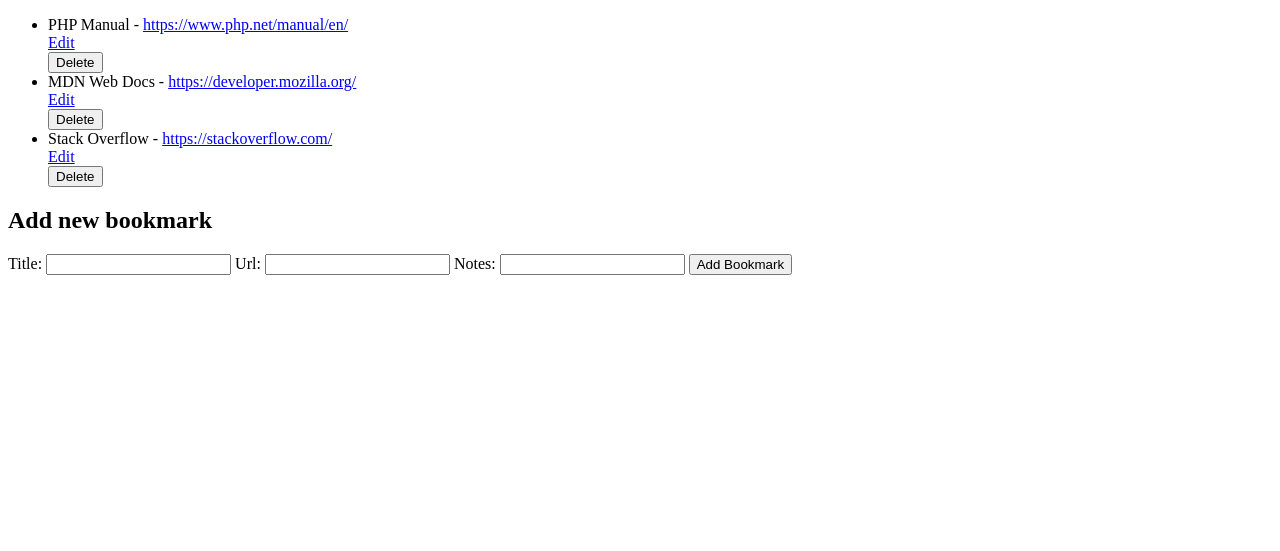
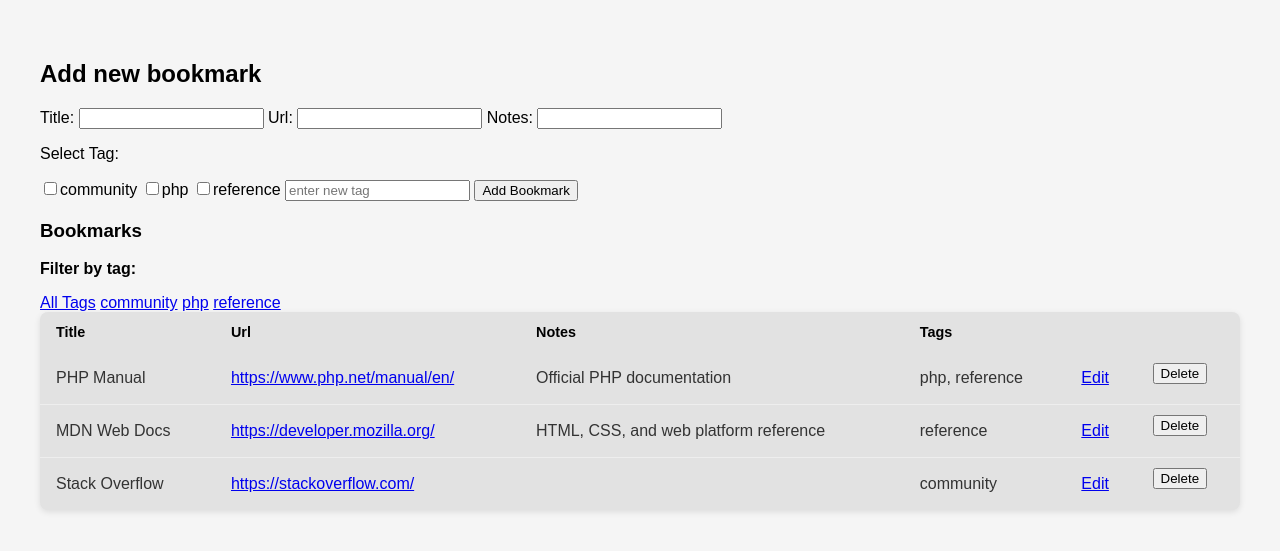
Before and after one commit to tamuliB0/bookmarks-manager, a PHP site: page /index.php in a window 1280 px wide. Shown: the top 551 px of the page. Run offline with PHP 8.4, Linux system fonts and the light colour scheme; data comes from the database, SQL or seed files in the repository.

Commit message:
Milestone 3 (#3)
* starting this milestone now, restructured bookmarks list into table format

* show tags for each bookmark on the homepage

* update query to group bookmark tags

* add checkbox input to select tags

* store selected tag for new bookmarks

* show current tag selection in edit page

* edit bookmark form now saves selected tags

* show grouped tags in alphabetic order

* show tags dropdown on the homepage

* add tag filtering, replace dropdown with tag links

* add new tag with new bookmark form

```diff
--- a/bookmarks/public/index.php
+++ b/bookmarks/public/index.php
@@ -1,29 +1,75 @@
 <?php
 require __DIR__ . "/db.php";
 require __DIR__ . "/functions.php";
-
-
+$errors = [];
 if ($_SERVER["REQUEST_METHOD"] === "POST") {
-    $title = isset($_POST["title"]) ? trim($_POST["title"]) : "";
-    $url = isset($_POST["url"]) ? trim($_POST["url"]) : "";
-    $notes = isset($_POST["notes"]) ? trim($_POST["notes"]) : "";
+    $title = trim($_POST["title"] ?? "");
+    $url = trim($_POST["url"] ?? "");
+    $notes = trim($_POST["notes"] ?? "");
 
     $errors = validateBookmark($title, $url);
 
     if (empty($errors)) {
-        $stmt = $pdo->prepare( "INSERT INTO bookmarks (title, url, notes) VALUES (:title, :url, :notes)");
-        $stmt->execute([
+        $Insertstmt = $pdo->prepare("INSERT INTO bookmarks (title, url, notes) VALUES (:title, :url, :notes)");
+        $Insertstmt->execute([
             ":title" => $title,
             ":url" => $url,
             ":notes" => $notes
         ]);
+        $bookmarkId = $pdo->lastInsertId();
+        $selectedTag = $_POST["tags"] ?? [];
+        $newTag = trim($_POST["new_tag"] ?? "");
+
+        if ($newTag !== "") {
+            $stmt  = $pdo->prepare("SELECT id FROM tags WHERE name = ?");
+            $stmt->execute([$newTag]);
+            $existingTag = $stmt->fetch();
+
+            if ($existingTag === false) {
+                $stmt = $pdo->prepare("INSERT INTO tags (name) VALUES (?)");
+                $stmt->execute([$newTag]);
+                $newTagId = $pdo->lastInsertId();
+            } else {
+                $newTagId = $existingTag["id"];
+            }
+            $selectedTag[] = $newTagId;
+        }
+        $Tagstmt = $pdo->prepare("INSERT INTO bookmark_tags (bookmark_id, tag_id) VALUES (?, ?)");
+        foreach ($selectedTag as $tagId) {
+            $Tagstmt->execute([$bookmarkId, $tagId]);
+        }
         header("Location: /index.php");
         exit();
     }
 }
-$stmt = $pdo->query("SELECT * FROM bookmarks ORDER BY created_at DESC");
+$tagFilter = $_GET["tags"] ?? "";
+if ($tagFilter !== "") {
+    $stmt = $pdo->prepare("SELECT bookmarks.*,
+        GROUP_CONCAT(tags.name ORDER BY tags.name SEPARATOR ', ') AS tag_name
+        FROM bookmarks
+        LEFT JOIN bookmark_tags
+        ON bookmarks.id = bookmark_tags.bookmark_id
+        LEFT JOIN tags
+        ON bookmark_tags.tag_id = tags.id
+        WHERE tags.name = ?
+        GROUP BY bookmarks.id
+        ORDER BY bookmarks.created_at DESC");
+    $stmt->execute([$tagFilter]);
+} else {
+    $stmt = $pdo->query("SELECT bookmarks.*,
+        GROUP_CONCAT(tags.name ORDER BY tags.name SEPARATOR ', ') AS tag_name
+        FROM bookmarks
+        LEFT JOIN bookmark_tags
+        ON bookmarks.id = bookmark_tags.bookmark_id
+        LEFT JOIN tags
+        ON bookmark_tags.tag_id = tags.id
+        GROUP BY bookmarks.id
+        ORDER BY bookmarks.created_at DESC");
+}
 $bookmarks = $stmt->fetchAll();
 
+$stmt= $pdo->query("SELECT * FROM tags");
+$tags = $stmt->fetchAll();
 ?>
 <!DOCTYPE html>
 <html lang="en">
@@ -31,33 +77,17 @@ $bookmarks = $stmt->fetchAll();
     <meta charset="UTF-8">
     <meta name="viewport" content="width=device-width, initial-scale=1.0">
     <title>Bookmarks</title>
+    <style>
+        body { font-family: sans-serif; background: #f5f5f5; padding: 2rem; }
+        form { margin-bottom: 10px; }
+        h1   { font-size: 1.6rem; margin-bottom: 1.25rem; }
+        table { width: 100%; border-collapse: collapse;background: #e2e2e2; border-radius: 8px;box-shadow: 0 2px 6px rgba(0,0,0,.1); overflow: hidden; }
+        th { text-align: left;padding: .75rem 1rem; font-size: .9rem; }
+        td { padding: .65rem 1rem; border-bottom: 1px solid #eee; color: #333; }
+        tr:last-child td { border-bottom: none; }
+    </style>
 </head>
 <body>
-    <ul>
-        <?php foreach ($bookmarks as $bookmark) : ?>
-            <li>
-                <div>
-                    <?= htmlspecialchars($bookmark["title"]) ?> -
-                    <a href="<?= htmlspecialchars($bookmark["url"])?>" target="_blank" rel="noopener noreferrer"><?= htmlspecialchars($bookmark["url"])?></a>
-                </div>
-                <div>
-                    <a href="edit.php?id=<?= htmlspecialchars($bookmark["id"]) ?>">Edit</a>
-
-                    <form method="POST" action="delete.php">
-                        <input type="hidden" name="id" value="<?= htmlspecialchars($bookmark["id"]) ?>">
-                        <input type="submit" value="Delete">
-                    </form>
-                </div>
-            </li>
-        <?php endforeach; ?>
-    </ul>
-    <?php if (!empty($errors)) :?>
-        <ul>
-            <?php foreach ($errors as $error) : ?>
-                <li><?= htmlspecialchars($error) ?></li>
-            <?php endforeach; ?>
-        </ul>
-    <?php endif; ?>
     <h2>Add new bookmark</h2>
     <form method="POST">
         <label for="title">Title:</label>
@@ -68,7 +98,58 @@ $bookmarks = $stmt->fetchAll();
 
         <label for="notes">Notes:</label>
         <input type="text" name="notes" id="notes">
+        <p>Select Tag:</p>
+        <?php foreach ($tags as $tag) : ?>
+            <label>
+                <input type="checkbox" name="tags[]" value="<?= $tag["id"] ?>"><?=htmlspecialchars($tag["name"]) ?>
+            </label>
+        <?php endforeach; ?>
+        <input type="text" name="new_tag" placeholder="enter new tag">
         <input type="submit" value="Add Bookmark">
+
     </form>
+    <?php if (!empty($errors)) : ?>
+        <ul>
+            <?php foreach ($errors as $error) : ?>
+                <li><?= htmlspecialchars($error) ?></li>
+            <?php endforeach; ?>
+        </ul>
+    <?php endif; ?>
+    <h3>Bookmarks</h3>
+
+    <p><strong>Filter by tag:</strong></p>
+    <a href="index.php">All Tags</a>
+
+    <?php foreach ($tags as $tag) : ?>
+        <a href="index.php?tags=<?= htmlspecialchars($tag["name"]) ?>"><?= htmlspecialchars($tag["name"]) ?></a>
+    <?php endforeach; ?>
+
+    <table>
+        <thead>
+            <tr>
+                <th>Title</th>
+                <th>Url</th>
+                <th>Notes</th>
+                <th>Tags</th>
+            </tr>
+        </thead>
+        <tbody>
+            <?php foreach ($bookmarks as $bookmark) : ?>
+                <tr>
+                    <td><?= htmlspecialchars($bookmark["title"]?? "") ?></td>
+                    <td><a href="<?= htmlspecialchars($bookmark["url"]) ?>" target="_blank" rel="noopener noreferrer"><?= htmlspecialchars($bookmark["url"])?></a>
+                    </td>
+                    <td><?= htmlspecialchars($bookmark["notes"]?? "") ?></td>
+                    <td><?= htmlspecialchars($bookmark["tag_name"]?? "") ?></td>
+                    <td><a href="edit.php?id=<?= htmlspecialchars($bookmark["id"]) ?>">Edit</a></td>
+                    <td><form method="POST" action="delete.php">
+                            <input type="hidden" name="id" value="<?= htmlspecialchars($bookmark["id"]) ?>">
+                            <input type="submit" value="Delete">
+                        </form>
+                    </td>
+                </tr>
+            <?php endforeach; ?>
+        </tbody>
+    </table>
 </body>
 </html>
```
Also changed, not shown: bookmarks/public/edit.php (+31 -7 lines).
